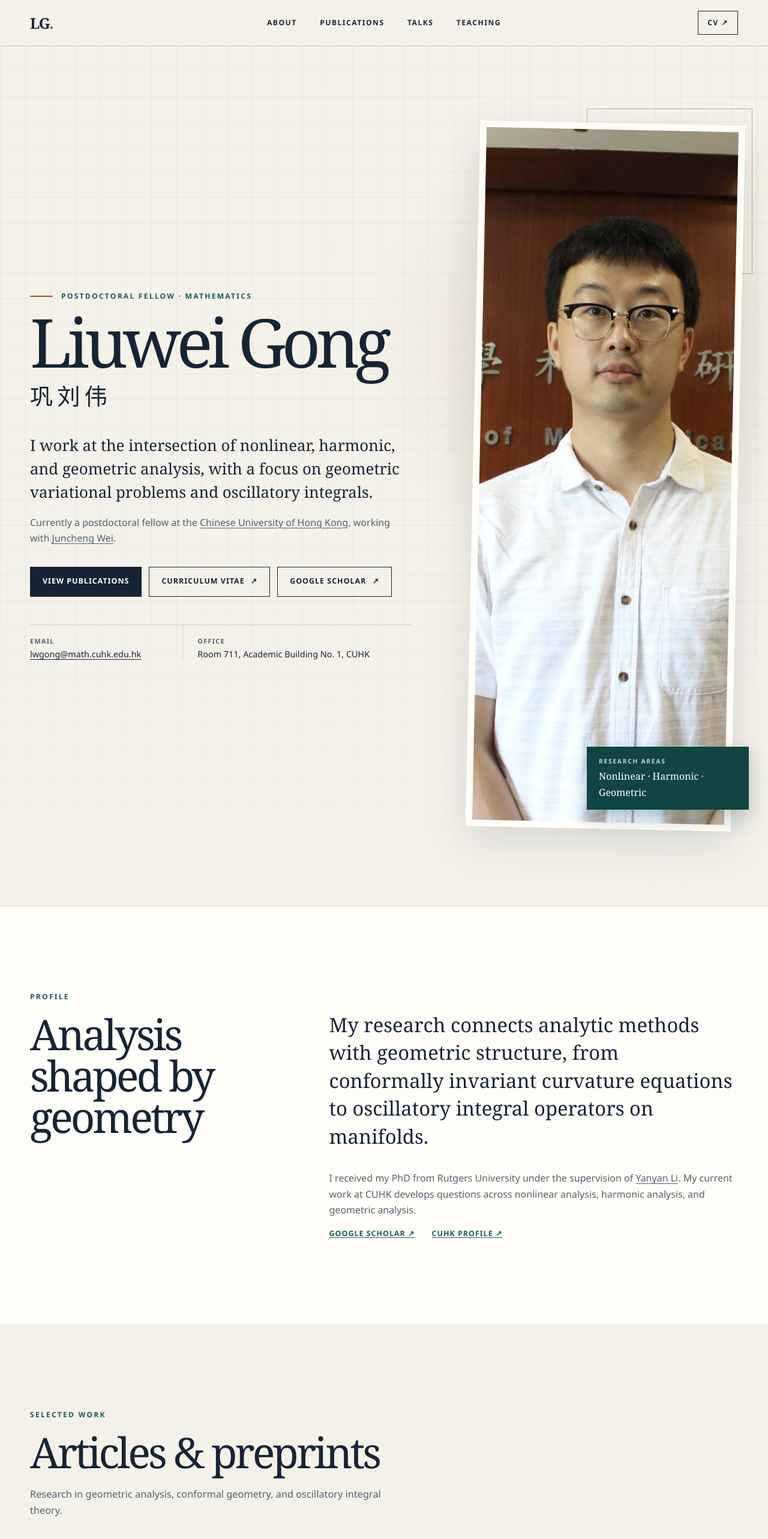
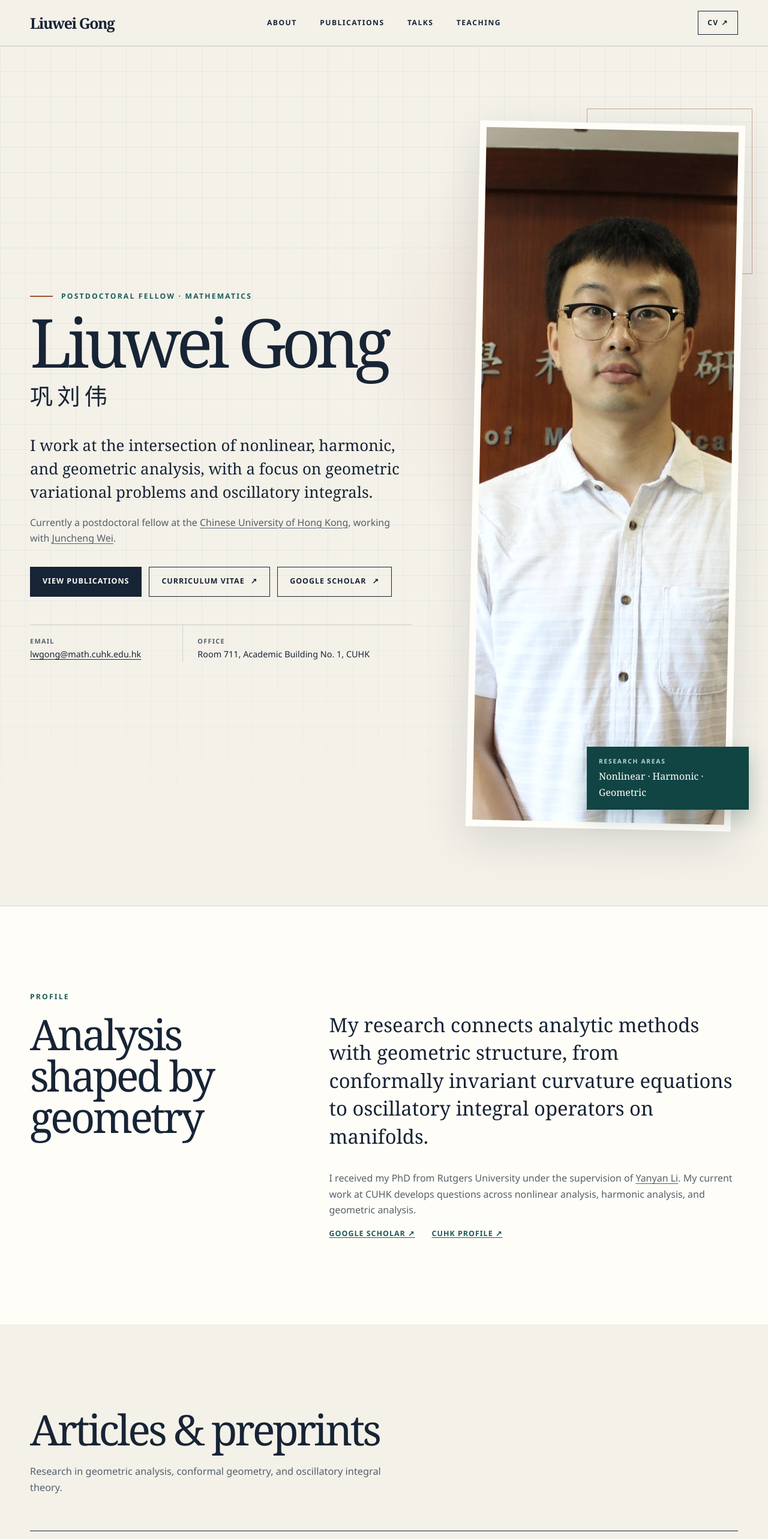
Before and after one commit to liuwei-gong/liuwei-gong.github.io, a Next.js app: page / in a window 1280 px wide. Shown: the top 2566 px of the page at 60% size. Built offline with nearby package versions, Linux system fonts and the light colour scheme.

Commit message:
Simplify homepage labels

```diff
--- a/app/globals.css
+++ b/app/globals.css
@@ -100,10 +100,6 @@ img {
   font-weight: 700;
   letter-spacing: -0.06em;
   text-decoration: none;
-}
-
-.wordmark__dot {
-  color: var(--rust);
 }
 
 .site-nav {
--- a/app/page.tsx
+++ b/app/page.tsx
@@ -170,13 +170,13 @@ function SectionHeading({
   intro,
 }: {
   id: string;
-  eyebrow: string;
+  eyebrow?: string;
   title: string;
   intro?: string;
 }) {
   return (
     <div className="section-heading">
-      <p className="eyebrow">{eyebrow}</p>
+      {eyebrow ? <p className="eyebrow">{eyebrow}</p> : null}
       <h2 id={id}>{title}</h2>
       {intro ? <p className="section-intro">{intro}</p> : null}
     </div>
@@ -197,7 +197,7 @@ export default function Home() {
       <header className="site-header">
         <div className="site-header__inner shell">
           <a className="wordmark" href="#top" aria-label="Liuwei Gong, home">
-            LG<span className="wordmark__dot">.</span>
+            Liuwei Gong
           </a>
           <nav className="site-nav" aria-label="Primary navigation">
             <a href="#about">About</a>
@@ -313,7 +313,6 @@ export default function Home() {
           <div className="shell">
             <SectionHeading
               id="publications-title"
-              eyebrow="Selected work"
               title="Articles & preprints"
               intro="Research in geometric analysis, conformal geometry, and oscillatory integral theory."
             />
```
